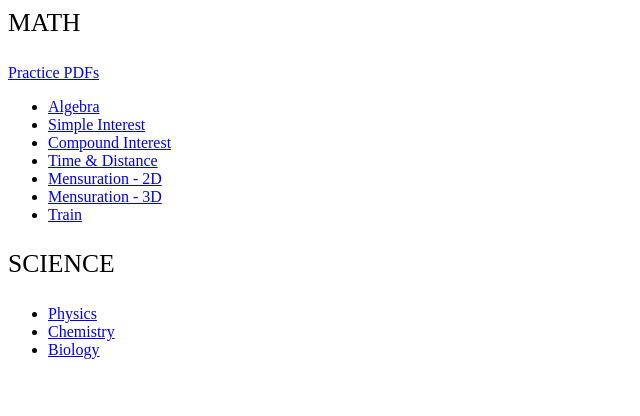
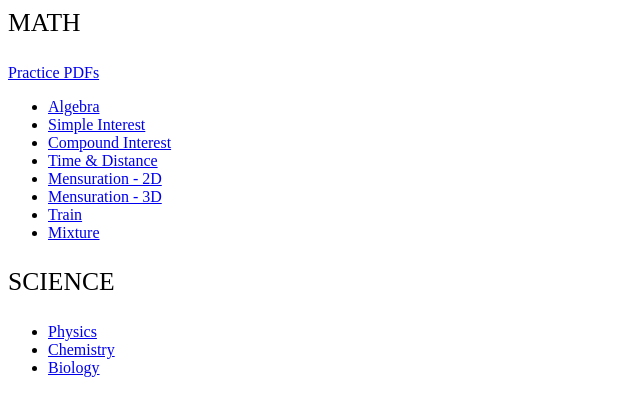
Before and after one commit to carbonzer/leveluphub, a plain HTML site: page index.html in a window 1280 px wide. Shown: the whole page, without its empty margins (0-640 px from the left). Drawn offline with Linux system fonts and the light colour scheme.

Commit message:
index.html

```diff
--- a/index.html
+++ b/index.html
@@ -12,6 +12,7 @@
  <li><a href="https://www.youtube.com/playlist?list=PLeYKJjwO_RdOxhGERAhkA7E38E5klsv0G"> Mensuration - 2D </a></li>
  <li><a href="https://www.youtube.com/playlist?list=PLeYKJjwO_RdN1R3PTw0p6UTdiV4BIVxjz"> Mensuration - 3D </a></li>
  <li><a href="https://www.youtube.com/playlist?list=PLeYKJjwO_RdMbQmzoATj_KDLWidrCtKD2"> Train </a></li>
+ <li><a href="https://www.youtube.com/playlist?list=PLeYKJjwO_RdNGjLsYwm-QQunvBuNd4Ucf"> Mixture </a></li>
  </ul>
 <p style="font-size:160%;">SCIENCE</p>
 <ul>
```
